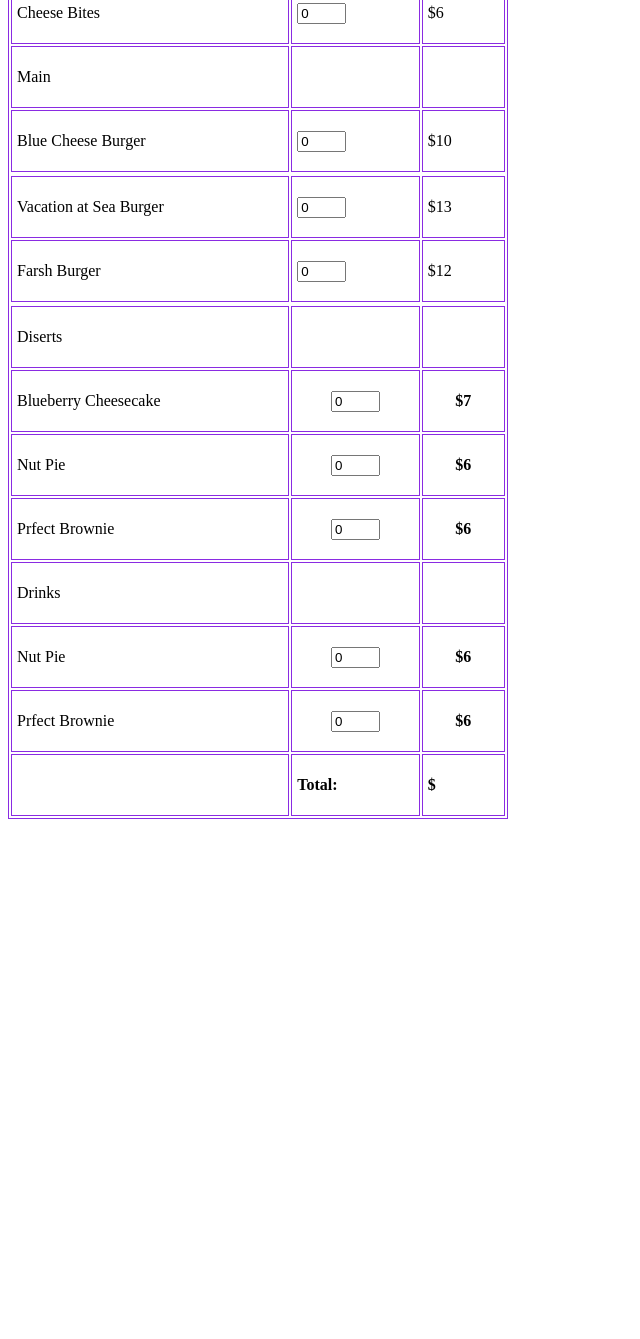
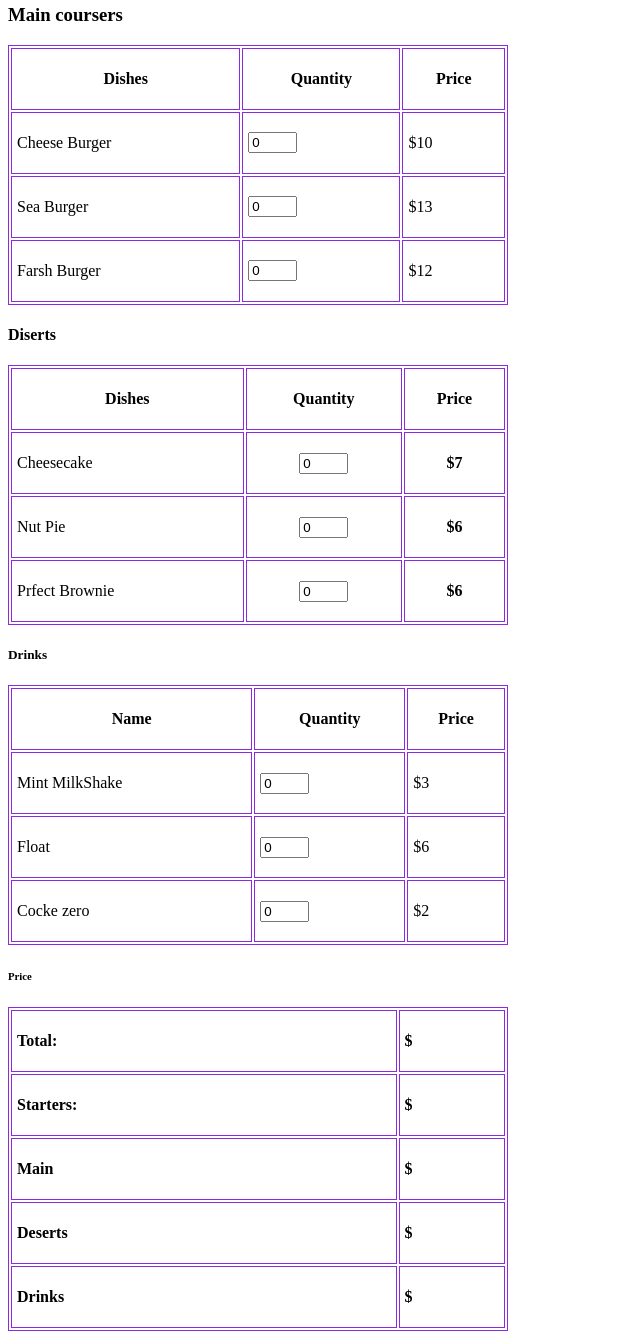
Before and after one commit to MilaSoul/CA3_CS, a plain HTML site: page index.html in a window 1280 px wide. Shown: the part 1032-2371 px from the top of the page, without its empty margins (0-640 px from the left). Before the commit the page ends 1859 px from the top, so only its background shows below. Drawn offline with Linux system fonts and the light colour scheme.

Commit message:
table menu

```diff
--- a/index.html
+++ b/index.html
@@ -64,7 +64,7 @@
 
 <div>
 
-    <h3>Dishes</h3>
+    <h3>Starters</h3>
 
    <table>
        <tr>
@@ -72,19 +72,15 @@
            <th>Quantity</th>
            <th>Price</th>
        </tr>
-       <tr>
-           <td>Starters</td>
-           <td> </td>
-           <td></td>
 
-       </tr>
        <tr>
            <td>Nachos</td>
            <td><input name = "q_1" type = "text" id = "q_1" value =  "0" size = "3" data-veg = "true" data-price ="6" ></td>
            <td>$6</td>
        </tr>
+
        <tr>
-           <td>Onion Rings</td>
+           <td>Onion Rings    </td>
            <td><input name = "q_2" type = "text" id = "q_2" value =  "0" size = "3" data-veg = "true" data-price ="5" ></td>
            <td>$5</td>
        </tr>
@@ -94,18 +90,22 @@
            <td>$6</td>
        </tr>
        <tr>
-           <td>Main</td>
-           <td></td>
-           <td></td>
-       </tr>
+    </table>
+
+    <h3>Main coursers</h3>
+      <table>
+        <tr>
+            <th><b>Dishes</b></th>
+            <th>Quantity</th>
+            <th>Price</th>
+        </tr>
        <tr>
-           <td>Blue Cheese Burger</td>
+           <td>Cheese Burger</td>
            <td><input name = "q_4" type = "text" id = "q_4" value =  "0" size = "3" data-veg = "false" data-price ="10" ></td>
            <td>$10</td>
        </tr>
-       <tr>
         <tr>
-            <td>Vacation at Sea Burger</td>
+            <td>Sea Burger</td>
             <td><input name = "q_5" type = "text" id = "q_5" value =  "0" size = "3" data-veg = "false" data-price ="13" ></td>
             <td>$13</td>
         </tr>
@@ -114,14 +114,19 @@
             <td><input name = "q_6" type = "text" id = "q_6" value =  "0" size = "3" data-veg = "false" data-price ="12" ></td>
             <td>$12</td>
         </tr>
+
+        </table>
+
+        <h4>Diserts</h4>
+        <table>
         <tr>
+            <th><b>Dishes</b></th>
+            <th>Quantity</th>
+            <th>Price</th>
+        </tr>
+
             <tr>
-                <td>Diserts</td>
-                <td></td>
-                <td></td>
-            </tr>
-            <tr>
-                <td>Blueberry Cheesecake</td>
+                <td>Cheesecake</td>
                 <th><input name = "q_7" type = "text" id = "q_7" value =  "0" size = "3" data-veg = "false" data-price ="7" ></th>
                 <th>$7</th>
             </tr>
@@ -137,30 +142,62 @@
                 <th>$6</th>
             </tr>
 
+        </table>
+
+        <h5>Drinks</h5>
+        <table>
             <tr>
-                <td>Drinks</td>
-                <th></th>
-                <th></th>
+                <th><b>Name</b></th>
+                <th>Quantity</th>
+                <th>Price</th>
             </tr>
             <tr>
-                <td>Nut Pie</td>
-                <th><input name = "q_8" type = "text" id = "q_8" value =  "0" size = "3" data-veg = "false" data-price ="8" ></th>
-                <th>$6</th>
+                <td>Mint MilkShake</td>
+                <td><input name = "q_10" type = "text" id = "q_10" value =  "0" size = "3" data-veg = "false" data-price ="3" ></td>
+                <td>$3</td>
             </tr>
 
             <tr>
-                <td>Prfect Brownie </td>
-                <th><input name = "q_9" type = "text" id = "q_9" value =  "0" size = "3" data-veg = "false" data-price ="9" ></th>
-                <th>$6</th>
+                <td> Float </td>
+                <td><input name = "q_11" type = "text" id = "q_11" value =  "0" size = "3" data-veg = "false" data-price ="4" ></td>
+                <td>$6</td>
             </tr>
 
+            <tr>
+                <td> Cocke zero</td>
+                <td><input name = "q_12" type = "text" id = "q_12" value =  "0" size = "3" data-veg = "false" data-price ="2" ></td>
+                <td>$2</td>
+            </tr>
+        </table>
+
+
+        <h6>Price</h6>
+        <table>
+            <tr>
+                <td><strong>Total:</strong></td>
+                <td><strong>$</strong></td>
+           </tr>
+
+           <tr>
+                <td><strong>Starters:</strong></td>
+                <td><strong>$</strong></td>
+            </tr>
 
             <tr>
-           <td></td>
-           <td><strong>Total:</strong></td>
-           <td><strong>$</strong></td>
-       </tr>
-   </table>
+                <td><strong>Main</strong></td>
+                <td><strong>$</strong></td>
+                </tr>
+
+            <tr>
+                <td><strong>Deserts</strong></td>
+                <td><strong>$</strong></td>
+                </tr>
+            <tr>
+                <td><strong>Drinks</strong></td>
+                <td><strong>$</strong></td>
+            </tr>
+        </table>
+
 
 </div>
 <script src = "JavaScript.js"> </script>
```
